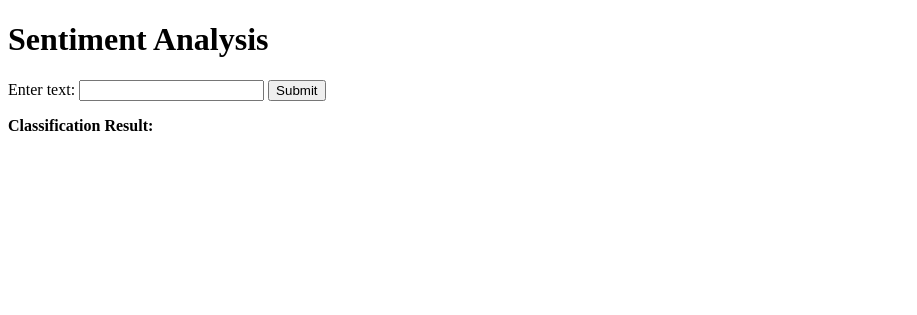
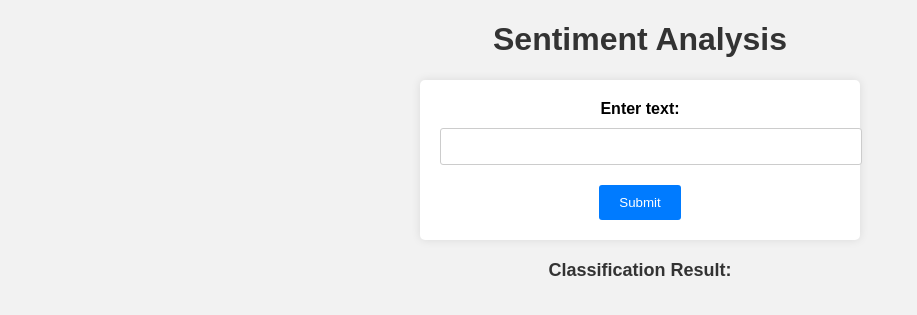
Before and after one commit to Georgi-Tyufekchiev/Docker-K8s, a Flask app: page / in a window 1280 px wide. Shown: the top 315 px of the page, without its empty margins (0-917 px from the left). Run offline with Flask 3, Linux system fonts and the light colour scheme.

Commit message:
Add CSS styling

```diff
--- /dev/null
+++ b/01.Docker-Compose-BERT/src/static/styling.css
@@ -0,0 +1,62 @@
+/* styles.css */
+
+body {
+    font-family: Arial, sans-serif;
+    background-color: #f2f2f2;
+    margin: 0;
+    padding: 0;
+}
+
+h1 {
+    text-align: center;
+    color: #333;
+}
+
+form {
+    text-align: center;
+    margin: 20px auto;
+    max-width: 400px;
+    background-color: #fff;
+    padding: 20px;
+    border-radius: 5px;
+    box-shadow: 0px 0px 10px rgba(0, 0, 0, 0.1);
+}
+
+label {
+    display: block;
+    margin-bottom: 10px;
+    font-weight: bold;
+}
+
+input[type="text"] {
+    width: 100%;
+    padding: 10px;
+    margin-bottom: 20px;
+    border: 1px solid #ccc;
+    border-radius: 3px;
+}
+
+button[type="submit"] {
+    background-color: #007bff;
+    color: #fff;
+    padding: 10px 20px;
+    border: none;
+    border-radius: 3px;
+    cursor: pointer;
+}
+
+button[type="submit"]:hover {
+    background-color: #0056b3;
+}
+
+div {
+    text-align: center;
+    margin-top: 20px;
+}
+
+/* Result styles */
+p {
+    font-size: 18px;
+    font-weight: bold;
+    color: #333;
+}
--- a/01.Docker-Compose-BERT/src/templates/main.html
+++ b/01.Docker-Compose-BERT/src/templates/main.html
@@ -4,6 +4,8 @@
     <meta charset="UTF-8">
     <meta name="viewport" content="width=device-width, initial-scale=1.0">
     <title>Sentiment Analysis</title>
+    <link rel="stylesheet" type="text/css" href="{{ url_for('static', filename='styling.css') }}">
+
 </head>
 <body>
     <h1>Sentiment Analysis</h1>
```
